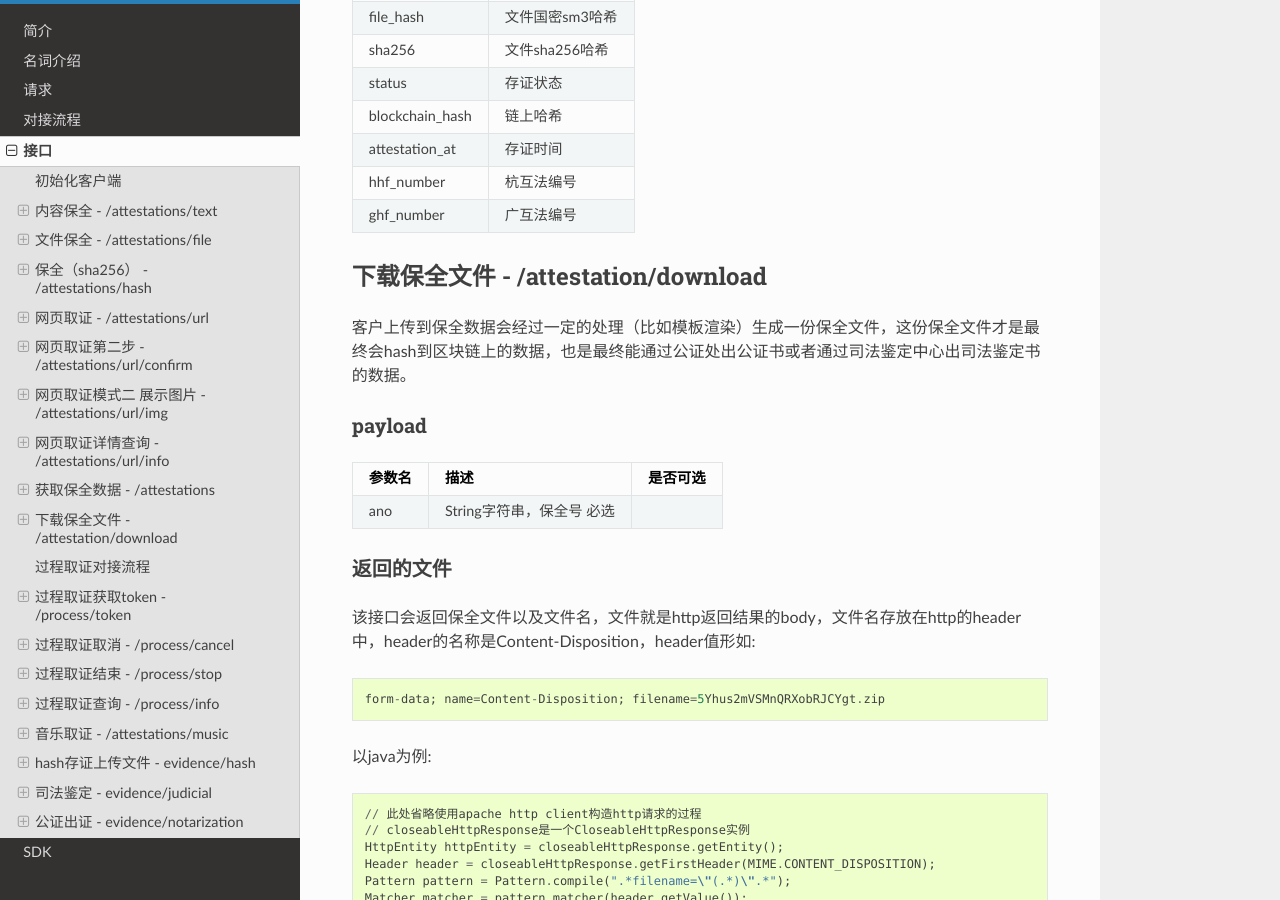
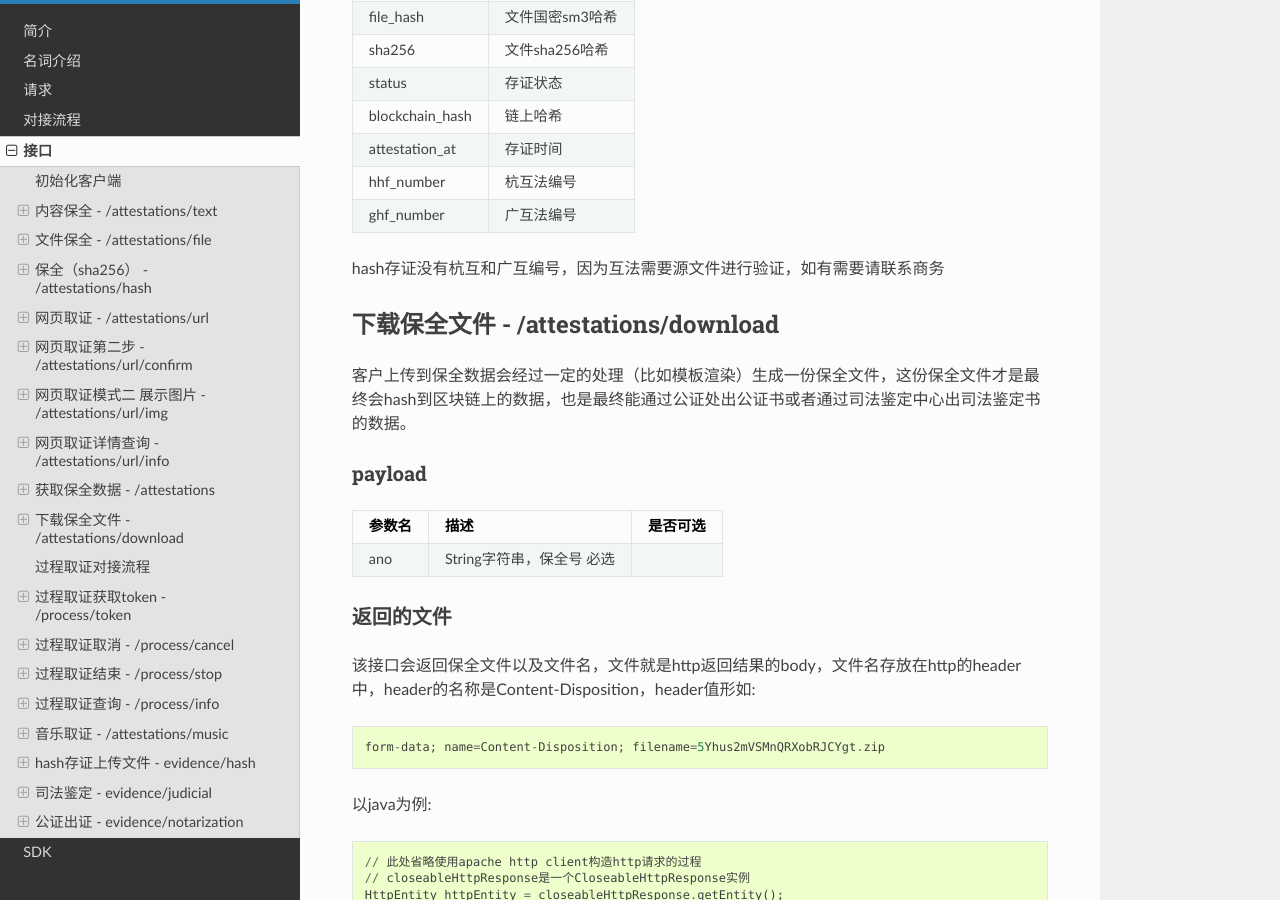
Before and after one commit to baoquan-hq/peacock-doc, a Sphinx documentation site: the page built from docs/api.rst, in a window 1280 px wide and 900 px high, scrolled down 5112 px. Built offline with Sphinx 7.4.7 and the Read the Docs theme 2.0.0, drawn with Linux system fonts in a browser that asks for light colours.

Commit message:
格式调整

```diff
--- a/docs/api.rst
+++ b/docs/api.rst
@@ -247,8 +247,9 @@ attestation_at     存证时间
 hhf_number         杭互法编号
 ghf_number         广互法编号
 =================  ================================================================
+hash存证没有杭互和广互编号，因为互法需要源文件进行验证，如有需要请联系商务
 
-下载保全文件 - /attestation/download
+下载保全文件 - /attestations/download
 --------------------------------------------------------------
 
 客户上传到保全数据会经过一定的处理（比如模板渲染）生成一份保全文件，这份保全文件才是最终会hash到区块链上的数据，也是最终能通过公证处出公证书或者通过司法鉴定中心出司法鉴定书的数据。
```
